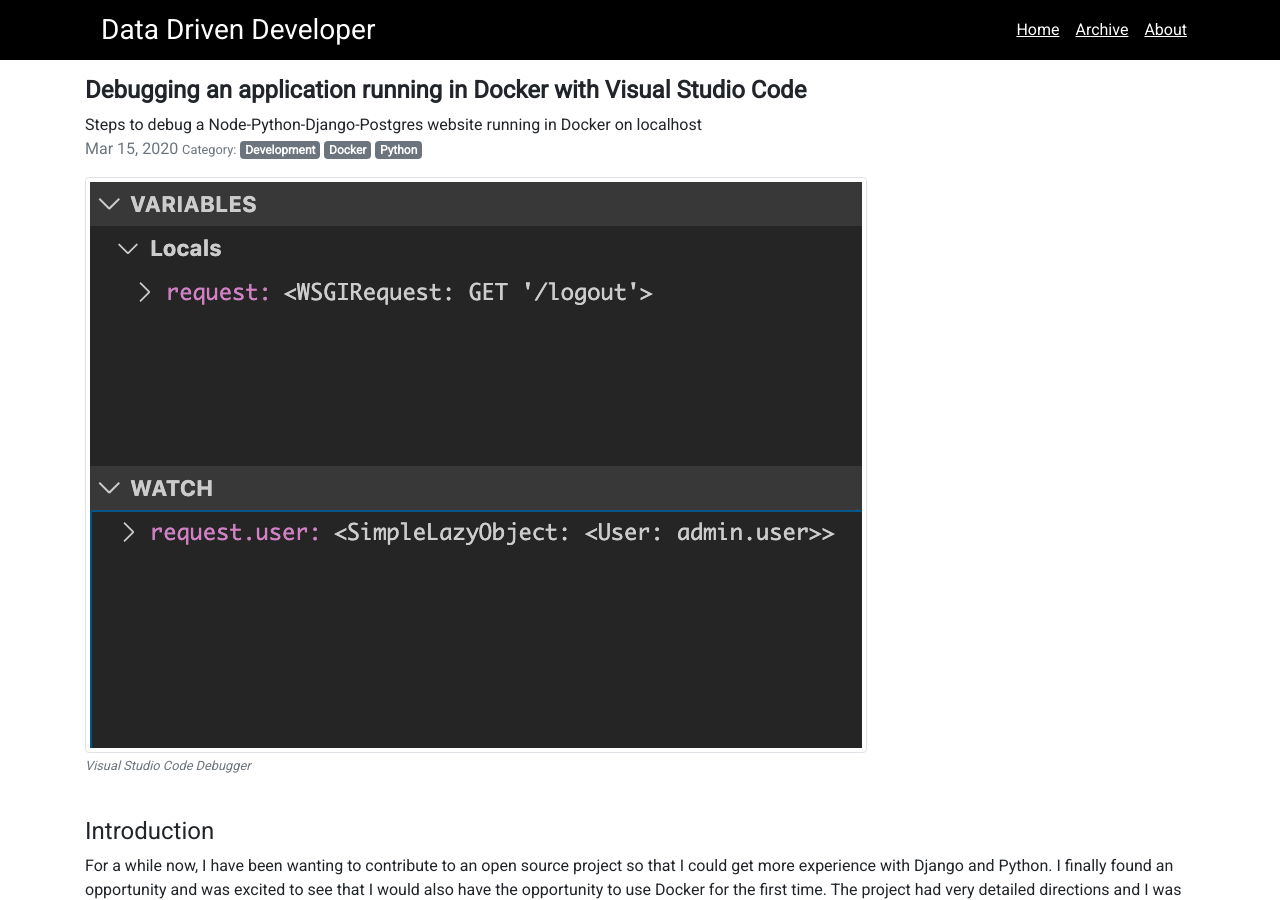
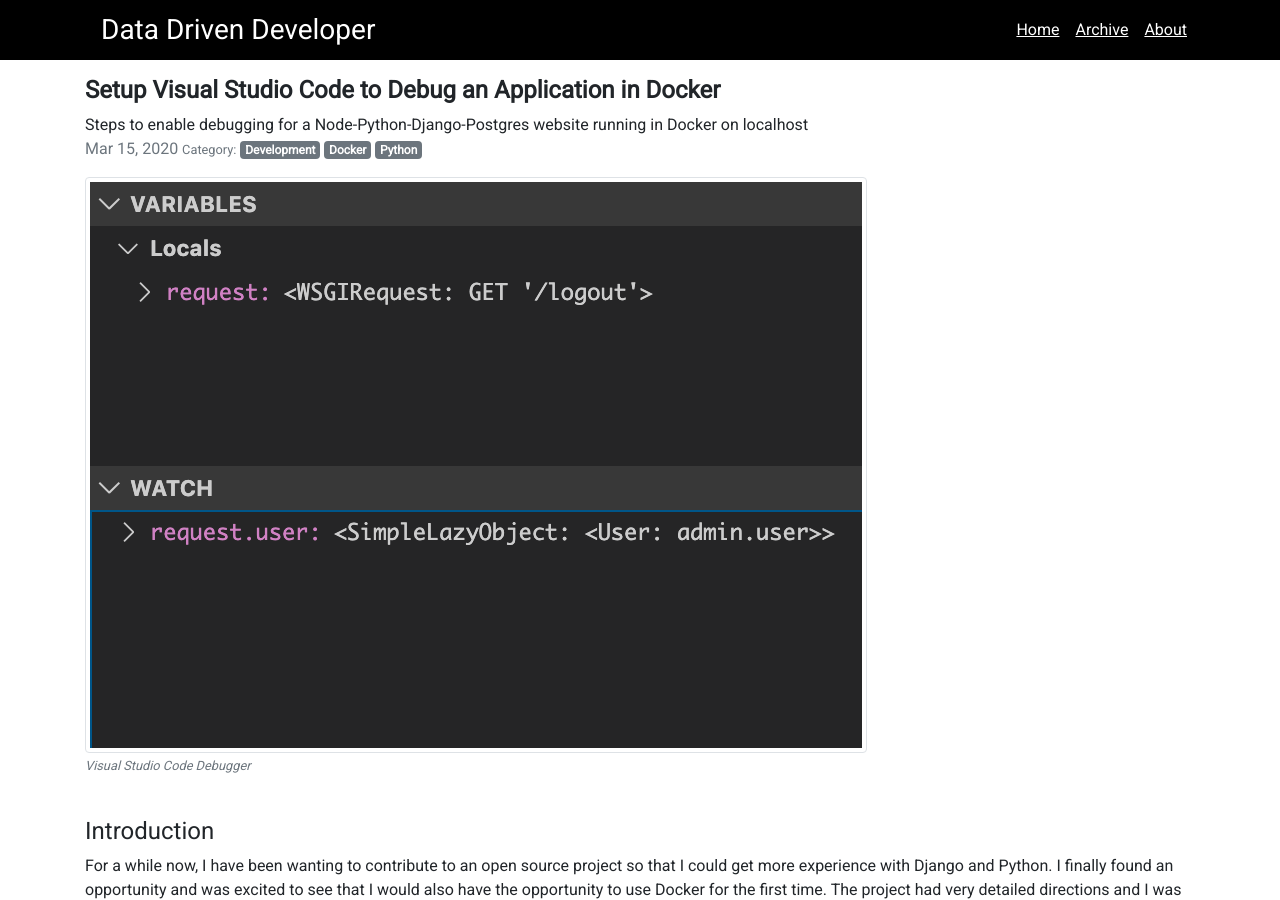
Before and after one commit to h-fuzzy-logic/blog, a Jekyll site: the page built from _posts/2020-3-15-debugging-docker-with-visual-studio-code.md, in a window 1280 px wide and 900 px high. Built offline with Jekyll 4.4.1, drawn with Linux system fonts in a browser that asks for light colours; nearby versions of some CDN libraries.

Commit message:
Updating title and summary for debug post.

```diff
--- a/_posts/2020-3-15-debugging-docker-with-visual-studio-code.md
+++ b/_posts/2020-3-15-debugging-docker-with-visual-studio-code.md
@@ -1,7 +1,7 @@
 ---
 layout: post
-title: Debugging an application running in Docker with Visual Studio Code
-summary: Steps to debug a Node-Python-Django-Postgres website running in Docker on localhost
+title: Setup Visual Studio Code to Debug an Application in Docker
+summary: Steps to enable debugging for a Node-Python-Django-Postgres website running in Docker on localhost
 date: 2020-3-15 00:50:00
 categories: [Development, Docker, Python]
 mainimageurl: "/img/debugger.png"
```
